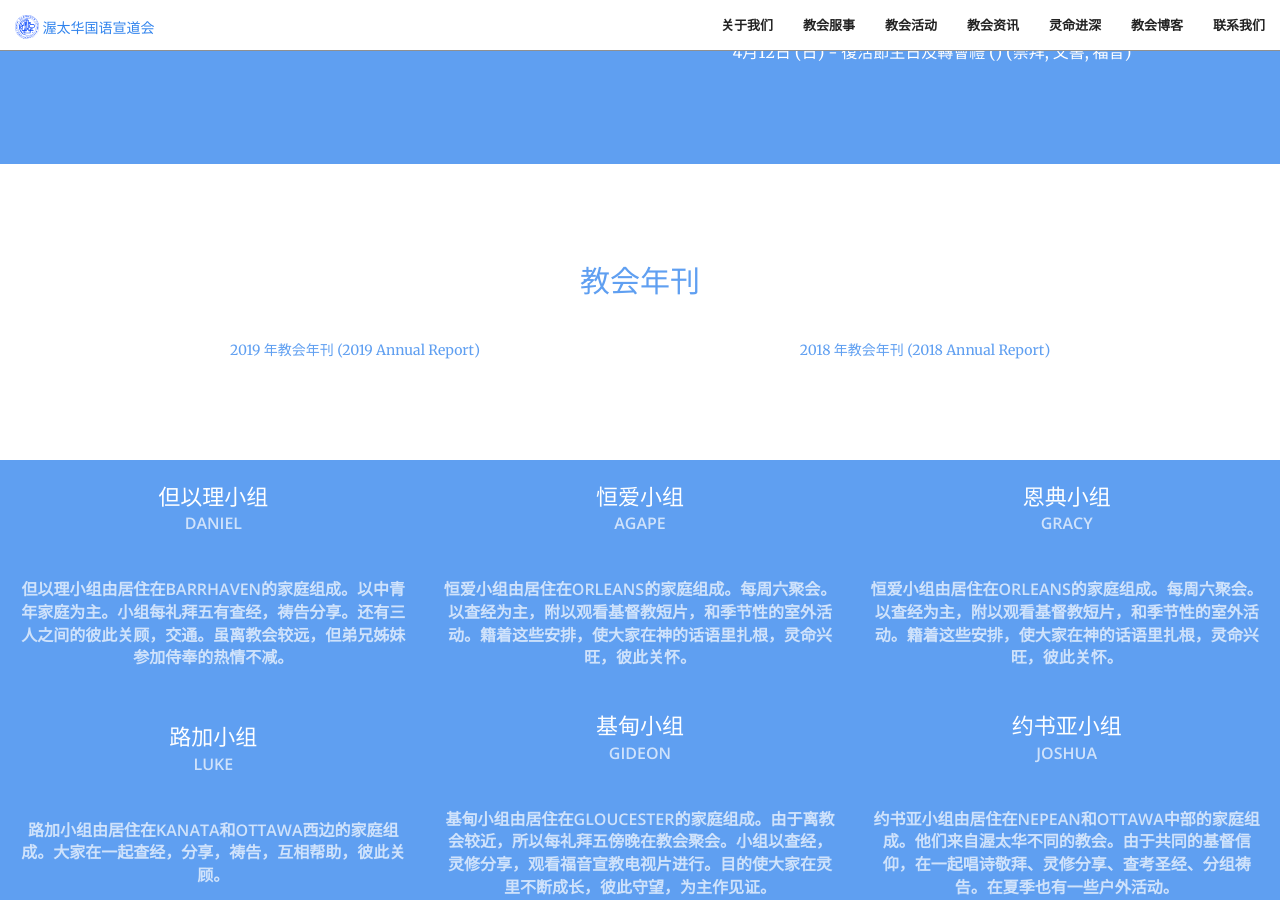
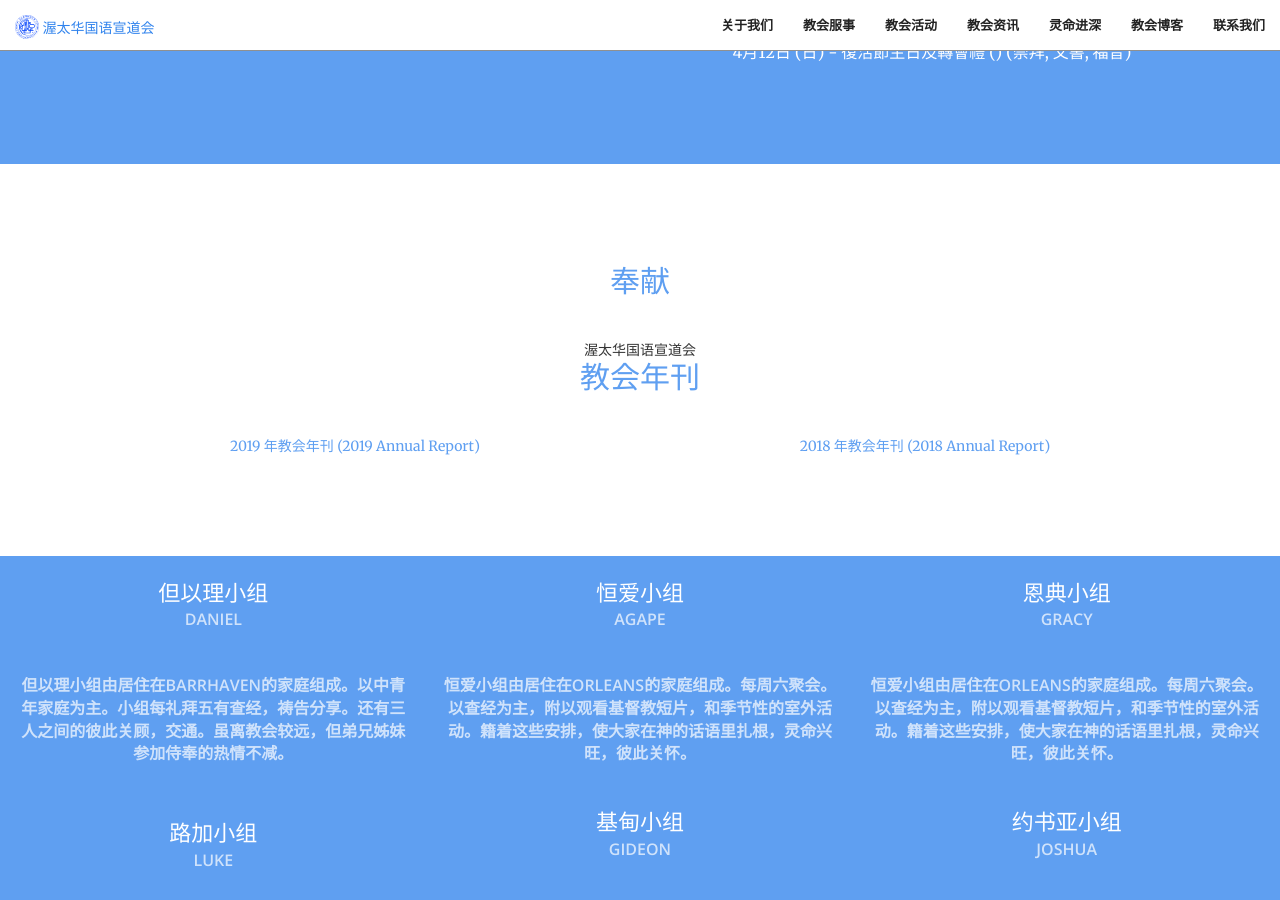
Before and after one commit to JonasYow/ottawaomac, a Jekyll site: the page built from index.html, in a window 1280 px wide and 900 px high, scrolled down 3187 px. Built offline with Jekyll 4.4.1, drawn with Linux system fonts in a browser that asks for light colours.

Commit message:
Update information.html - add new content
Add content about 奉献

```diff
--- a/_includes/information.html
+++ b/_includes/information.html
@@ -1,6 +1,16 @@
 <section id="infomation">
     <div class="container">
         <div class="row">
+            <div class="col-lg-12 text-center">
+                <h2 class="section-heading text-primary">奉献</h2>
+                <hr class="primary">
+            </div>
+			<div class="col-lg-12 text-center">
+                    <tr>
+                        <td>渥太华国语宣道会
+						</td>
+                    </tr>
+             </div>
             <div class="col-lg-12 text-center">
                 <h2 class="section-heading text-primary">教会年刊</h2>
                 <hr class="primary">
```
